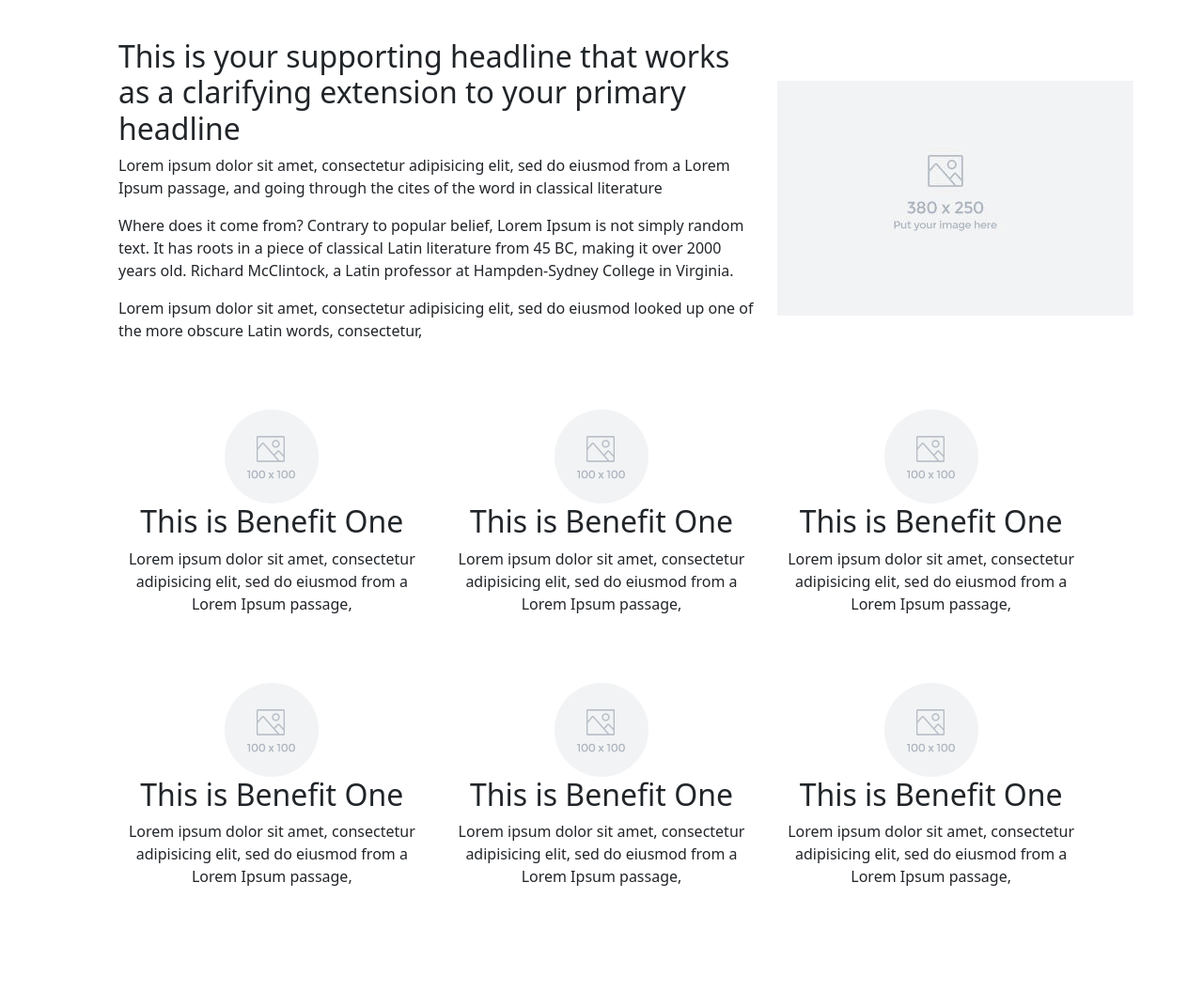
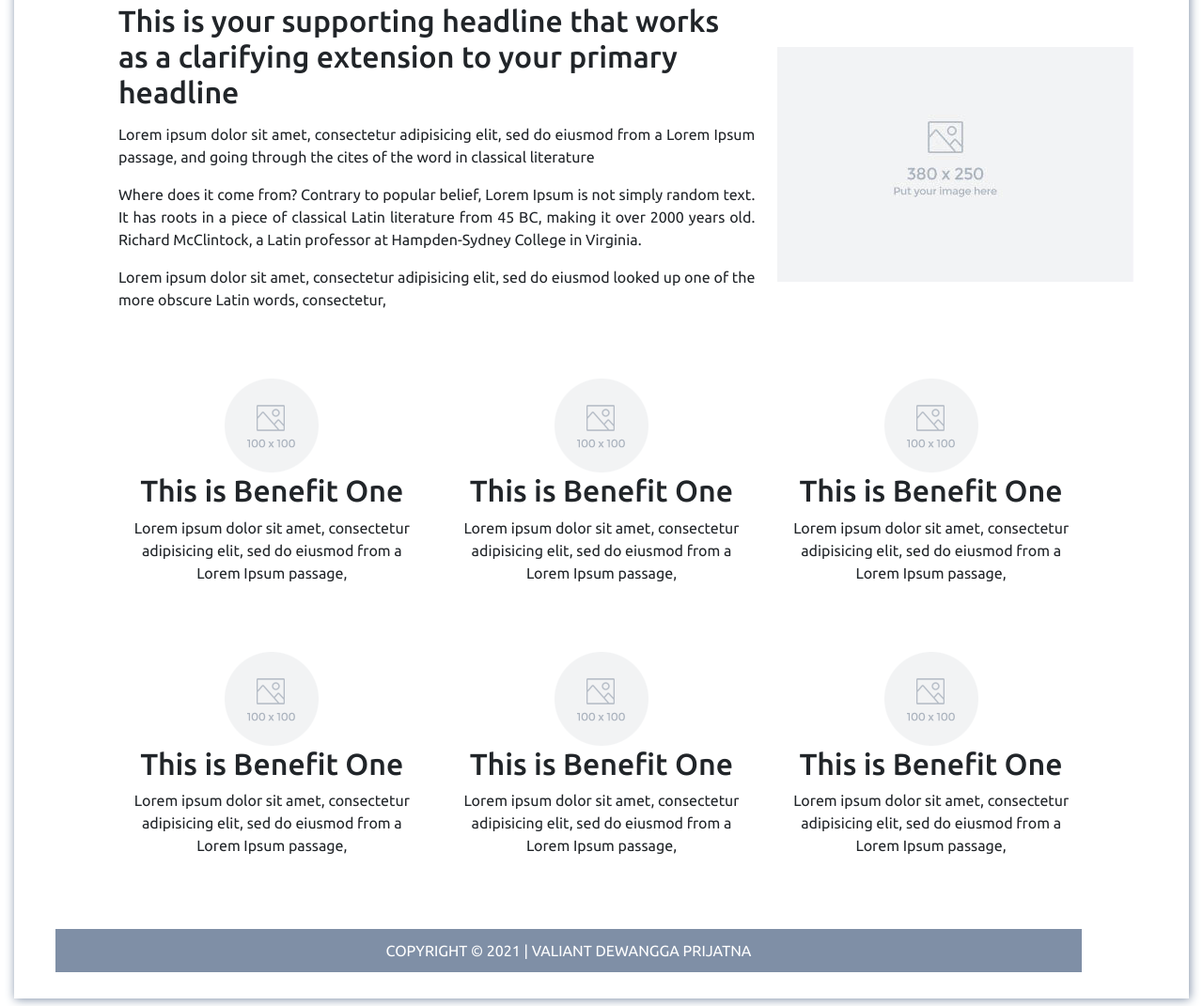
Before and after one commit to ValiantDewanggaPrijatna/D5-BOOTSTRAP, a plain HTML site: page Hasil Tugas Bootstrap Grid/index.html in a window 1280 px wide. Shown: the part 503-1574 px from the top of the page at 94% size. Before the commit the page ends 1496 px from the top, so only its background shows below. Drawn offline with nearby package versions, Linux system fonts and the light colour scheme.

Commit message:
Hasil Tugas Bootstrap

```diff
--- a/Hasil Tugas Bootstrap Grid/css/custom.css
+++ b/Hasil Tugas Bootstrap Grid/css/custom.css
@@ -0,0 +1,41 @@
+@import url('https://fonts.googleapis.com/css2?family=Oswald:wght@200;300;400;500;600;700&family=Ubuntu:ital,wght@0,300;0,400;0,500;0,700;1,300;1,400;1,500;1,700&display=swap');
+
+:root{
+    --primary-color: #7f8fa6;
+    --font-size-primary : 16px;
+}
+
+body{
+    font-family: 'Ubuntu', 'sans-serif';
+}
+
+*{
+    padding: 0;
+    margin: 0;
+    box-sizing: border-box;
+}
+
+.container-fluid {
+    width: 1250px;
+    margin: 0.5rem auto;
+    box-shadow: 1px 1px 10px 0.1px var(--primary-color);
+}
+
+.col-8 p{
+    text-align: justify;
+    margin-top: 2%;
+}
+
+.footer{
+    background-color: var(--primary-color);
+    padding: 1%;
+    margin: 0.3rem auto;
+}
+
+.footer p{
+    color: white;
+    text-align: center;
+    text-transform: uppercase;
+    padding: auto;
+    margin: auto;
+}
--- a/Hasil Tugas Bootstrap Grid/index.html
+++ b/Hasil Tugas Bootstrap Grid/index.html
@@ -116,6 +116,12 @@
         </div>
     </div>
 
+    <div class="container p-4 m-2">
+        <div class="footer text-center">
+            <p class="Copyright">Copyright &copy; 2021 | Valiant Dewangga Prijatna</p>
+        </div>
+    </div>
+
 </div>
 </body>
 </html>
```
Also changed, not shown: Hasil Tugas Bootstrap Grid/img/1 _ Hasil Live Server.png (added).
